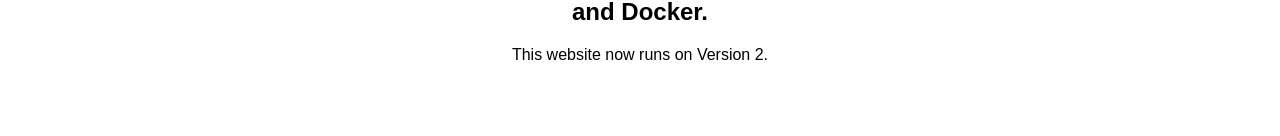
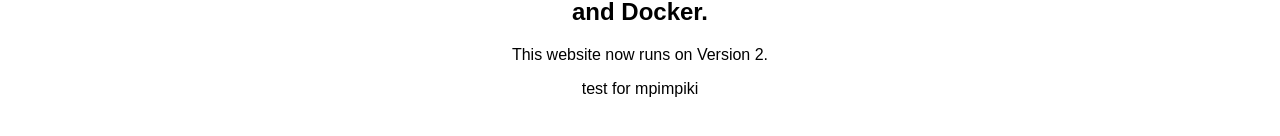
Before and after one commit to noukoo/my-mini-website, a plain HTML site: page index.html in a window 1280 px wide. Shown: the part 130-266 px from the top of the page. Drawn offline with Linux system fonts and the light colour scheme.

Commit message:
Adding info for mpimpiki

```diff
--- a/index.html
+++ b/index.html
@@ -6,5 +6,6 @@
 <body style="font-family: sans-serif; text-align: center; margin-top: 100px;">
 	<h2>Hello! Welcome to this mini project of mine. This page has been deployed automatically with GitHub Actions and Docker.</h2>
 	<p>This website now runs on Version 2.</p>
+	<p>test for mpimpiki</p>
 </body>
 </hmtl>
```
Also changed, not shown: 1 other file.
